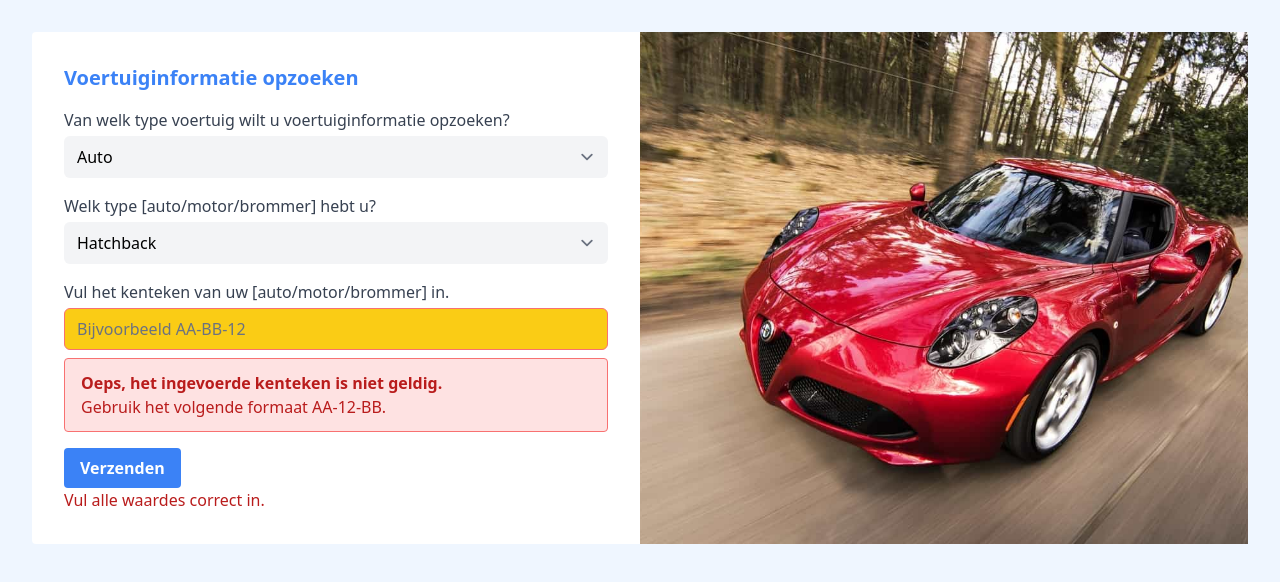
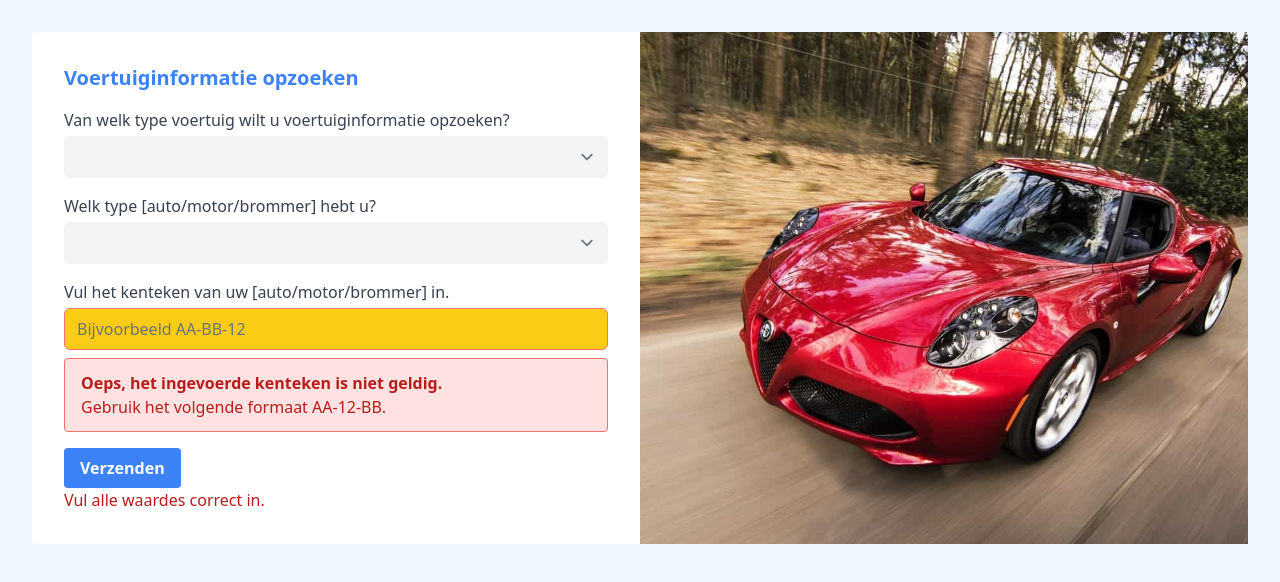
Before and after one commit to Achmea/Angular-code-challenge, an Angular app: page / in a window 1280 px wide. Shown: the top 582 px of the page. Built offline with nearby package versions, Linux system fonts and the light colour scheme; what @ngrx/store would draw is missing.

Commit message:
basic form functionality

```diff
--- a/src/app/app.component.html
+++ b/src/app/app.component.html
@@ -1,48 +1,5 @@
 <div class="grid md:grid-cols-2">
-  <form class="p-8">
-    <h2 class="text-xl font-bold text-blue-500">Voertuiginformatie opzoeken</h2>
-
-    <!-- SELECT VOERTUIG TYPE-->
-    <label class="block mt-4">
-      <span class="text-gray-700">Van welk type voertuig wilt u voertuiginformatie opzoeken?</span>
-      <select class="block w-full mt-1 rounded-md bg-gray-100 border-transparent focus:border-gray-500 focus:bg-white focus:ring-0" name="vehicle-type">
-        <option>Auto</option>
-        <option>Motor</option>
-        <option>Scooter</option>
-      </select>
-    </label>
-
-    <!-- SELECT VOERTUIG SUBTYPE-->
-    <label class="block mt-4">
-      <span class="text-gray-700">Welk type [auto/motor/brommer] hebt u?</span>
-      <select class="block w-full mt-1 rounded-md bg-gray-100 border-transparent focus:border-gray-500 focus:bg-white focus:ring-0" name="vehicle-subtype">
-        <option>Hatchback</option>
-        <option>Sedan</option>
-        <option>Station</option>
-        <option>Cabriolet</option>
-        <option>Coupé</option>
-        <option>MPV</option>
-        <option>Terreinauto</option>
-      </select>
-    </label>
-
-    <!-- INPUT KENTEKEN -->
-    <label class="block mt-4">
-      <span class="text-gray-700">Vul het kenteken van uw [auto/motor/brommer] in.</span>
-      <input type="text" class="mt-1 block w-full rounded-md bg-yellow-400 border-red-400 focus:border-gray-500 focus:bg-yellow-300 focus:ring-0" name="kenteken" placeholder="Bijvoorbeeld AA-BB-12">
-      <div class="bg-red-100 border border-red-400 text-red-700 px-4 py-3 rounded relative mt-2" role="alert">
-        <div class="font-bold">Oeps, het ingevoerde kenteken is niet geldig.</div>
-        <div class="block sm:inline">Gebruik het volgende formaat AA-12-BB.</div>
-      </div>
-    </label>
-
-    <div class="mt-4">
-      <button class="bg-blue-500 hover:bg-blue-700 text-white font-bold py-2 px-4 rounded" type="submit">
-        Verzenden
-      </button>
-      <div class="text-red-700">Vul alle waardes correct in.</div>
-    </div>
-  </form>
+  <app-carform></app-carform>
   <picture>
     <img src="./assets/auto.jpg" alt="auto" class="object-cover h-full w-full">
   </picture>
--- a/src/app/app.module.ts
+++ b/src/app/app.module.ts
@@ -3,14 +3,18 @@ import { BrowserModule } from '@angular/platform-browser';
 
 import { AppComponent } from './app.component';
 import { StoreModule } from '@ngrx/store';
+import { CarformComponent } from './carform/carform.component';
+import { ReactiveFormsModule } from '@angular/forms';
 
 @NgModule({
   declarations: [
-    AppComponent
+    AppComponent,
+    CarformComponent
   ],
   imports: [
     BrowserModule,
-    StoreModule.forRoot({}, {})
+    StoreModule.forRoot({}, {}),
+    ReactiveFormsModule
   ],
   providers: [],
   bootstrap: [AppComponent]
--- /dev/null
+++ b/src/app/carform/carform.component.html
@@ -0,0 +1,44 @@
+<form [formGroup]="carForm" (ngSubmit)="onSubmit()" class="p-8">
+  <h2 class="text-xl font-bold text-blue-500">Voertuiginformatie opzoeken</h2>
+
+  <!-- SELECT VOERTUIG TYPE-->
+  <label class="block mt-4">
+    <span class="text-gray-700">Van welk type voertuig wilt u voertuiginformatie opzoeken?</span>
+    <select formControlName="vehicleKind" class="block w-full mt-1 rounded-md bg-gray-100 border-transparent focus:border-gray-500 focus:bg-white focus:ring-0" name="vehicle-type">
+      <option>Auto</option>
+      <option>Motor</option>
+      <option>Scooter</option>
+    </select>
+  </label>
+
+  <!-- SELECT VOERTUIG SUBTYPE-->
+  <label class="block mt-4">
+    <span class="text-gray-700">Welk type [auto/motor/brommer] hebt u?</span>
+    <select formControlName="vehicleType" class="block w-full mt-1 rounded-md bg-gray-100 border-transparent focus:border-gray-500 focus:bg-white focus:ring-0" name="vehicle-subtype">
+      <option>Hatchback</option>
+      <option>Sedan</option>
+      <option>Station</option>
+      <option>Cabriolet</option>
+      <option>Coupé</option>
+      <option>MPV</option>
+      <option>Terreinauto</option>
+    </select>
+  </label>
+
+  <!-- INPUT KENTEKEN -->
+  <label class="block mt-4">
+    <span class="text-gray-700">Vul het kenteken van uw [auto/motor/brommer] in.</span>
+    <input type="text" class="mt-1 block w-full rounded-md bg-yellow-400 border-red-400 focus:border-gray-500 focus:bg-yellow-300 focus:ring-0" name="kenteken" placeholder="Bijvoorbeeld AA-BB-12">
+    <div class="bg-red-100 border border-red-400 text-red-700 px-4 py-3 rounded relative mt-2" role="alert">
+      <div class="font-bold">Oeps, het ingevoerde kenteken is niet geldig.</div>
+      <div class="block sm:inline">Gebruik het volgende formaat AA-12-BB.</div>
+    </div>
+  </label>
+
+  <div class="mt-4">
+    <button class="bg-blue-500 hover:bg-blue-700 text-white font-bold py-2 px-4 rounded" type="submit">
+      Verzenden
+    </button>
+    <div class="text-red-700">Vul alle waardes correct in.</div>
+  </div>
+</form>
--- /dev/null
+++ b/src/app/carform/carform.component.ts
@@ -0,0 +1,22 @@
+import { Component, OnInit } from '@angular/core';
+import { FormControl, FormGroup } from '@angular/forms';
+
+@Component({
+  selector: 'app-carform',
+  templateUrl: './carform.component.html',
+  styleUrls: ['./carform.component.css']
+})
+export class CarformComponent {
+
+  constructor() { }
+
+  carForm = new FormGroup({
+    vehicleKind: new FormControl(''),
+    vehicleType: new FormControl(''),
+  });
+
+  onSubmit() {
+    console.log(this.carForm.value);
+
+  }
+}
```
Also changed, not shown: src/app/carform/carform.component.css (added), 1 other file (tests, documents, lock files or other folders).
